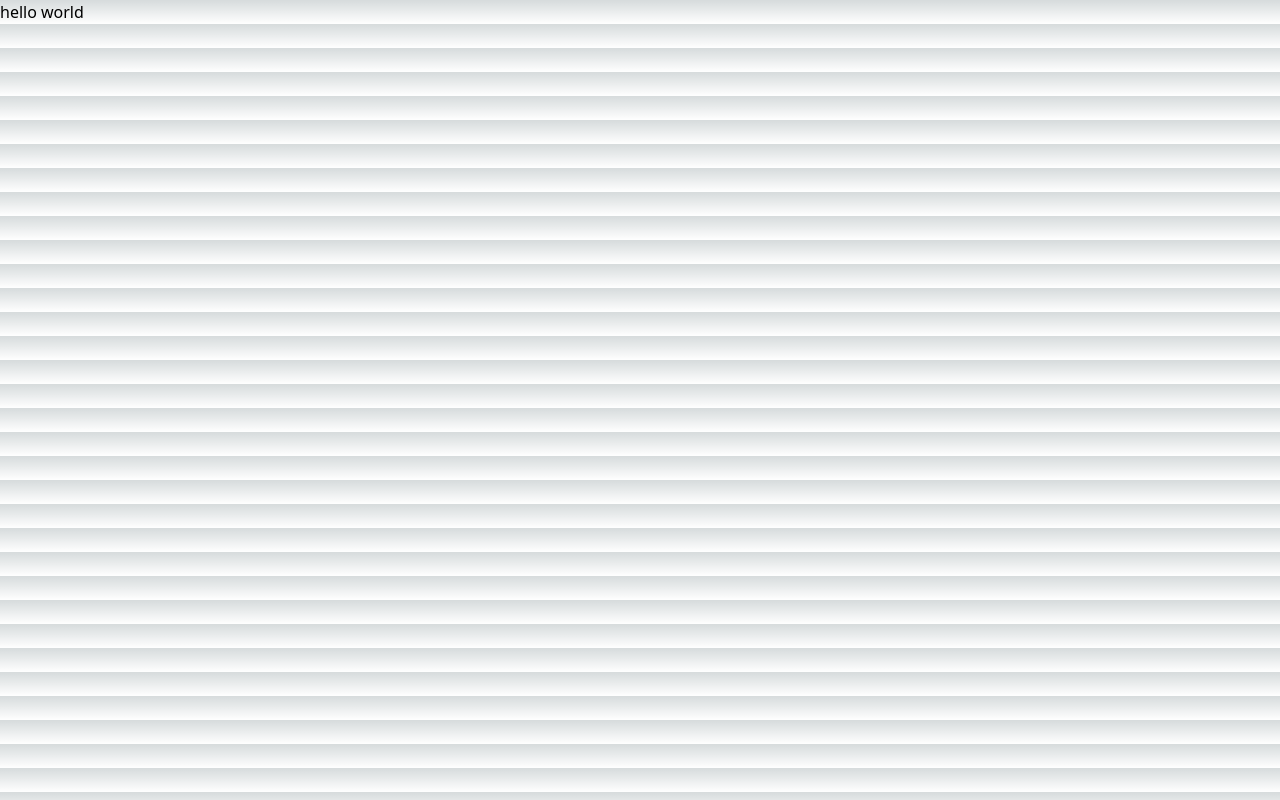
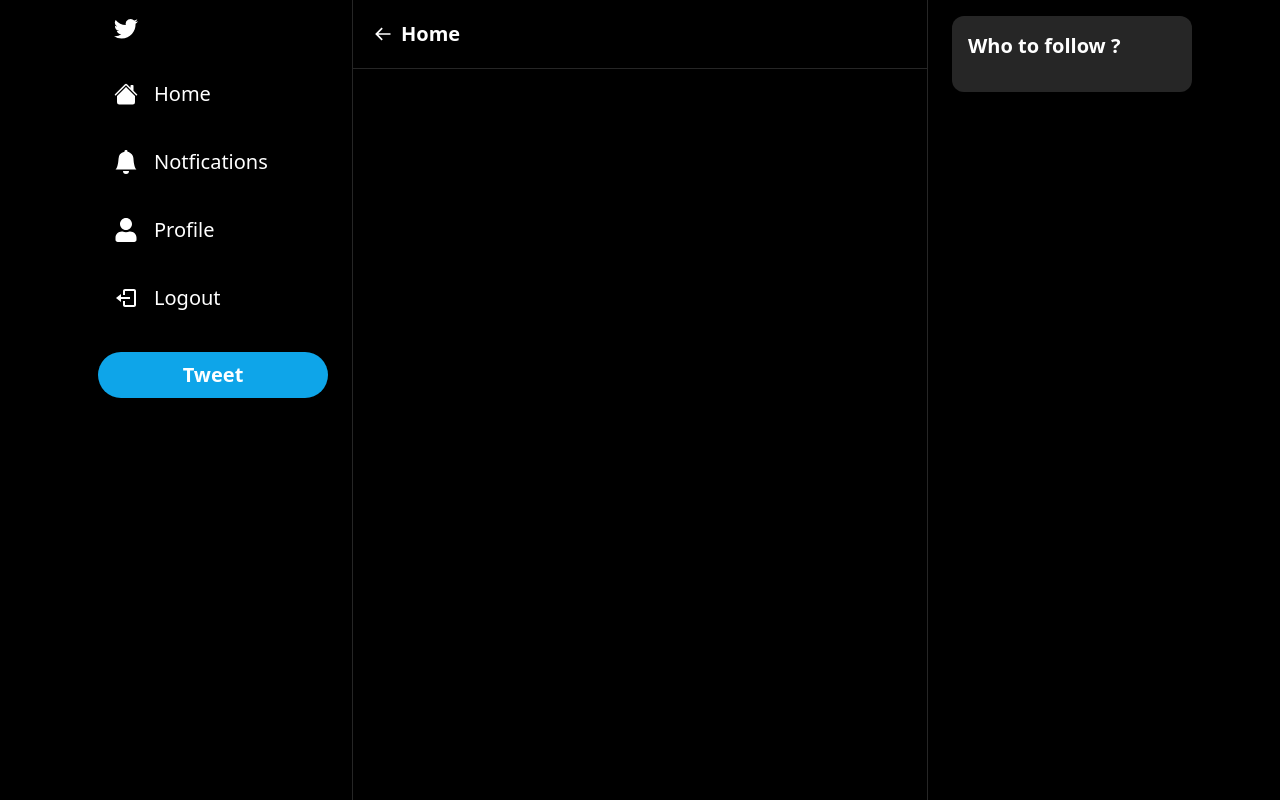
Before and after one commit to AlirezaOzar/plitter-clone, a Next.js app: page / in a window 1280 px wide. Built offline with nearby package versions, Linux system fonts and the light colour scheme.

Commit message:
side bar component is done

```diff
--- /dev/null
+++ b/components/Header.tsx
@@ -0,0 +1,29 @@
+import { useRouter } from "next/router";
+import React, { useCallback } from "react";
+import { BiArrowBack } from "react-icons/bi";
+
+interface HeaderProps {
+  label: string;
+  showBackArrow?: boolean;
+}
+
+const Header: React.FC<HeaderProps> = ({ label, showBackArrow }) => {
+  const router = useRouter();
+
+  const handelBack = useCallback(() => {
+    router.back();
+  }, [router]);
+
+  return (
+  <div className="border-b-[1px] border-neutral-800 p-5">
+     <div className="flex flex-row items-center gap-2">
+        {
+          showBackArrow && <BiArrowBack onClick={handelBack} color="white" size={20} className="cursor-pointer hover:opacity-70 transition"/>
+        }
+        <h1 className="text-white text-xl font-semibold">{label}</h1>
+     </div>
+  </div>
+  );
+};
+
+export default Header;
--- /dev/null
+++ b/components/Layout.tsx
@@ -0,0 +1,30 @@
+import React from "react";
+import Sibar from "./layout/Sidbar";
+import FollowBar from "./layout/FollowBar";
+
+interface LayoutProps {
+    children: React.ReactNode;
+}
+
+const Layout: React.FC<LayoutProps> = ({children}) => {
+    return (
+        <div className="h-screen bg-black">
+         <div className="container h-full mx-auto xl:px-30 max-w-6xl">
+           <div className="grid grid-cols-4 h-full">
+            <Sibar/>
+             <div className="
+              col-span-3
+              lg:col-span-2
+              border-x-[1px]
+            border-neutral-800
+             ">
+               {children}
+             </div>
+             <FollowBar/>
+           </div>
+          </div>
+        </div>
+     );
+}
+
+export default Layout;
--- /dev/null
+++ b/components/layout/FollowBar.tsx
@@ -0,0 +1,14 @@
+const FollowBar = () => {
+  return (
+    <div className="px-6 py-4 hidden lg:block">
+      <div className="bg-neutral-800 rounded-xl p-4">
+        <h2 className="text-white text-xl font-semibold">Who to follow ? </h2>
+        <div className="flex flex-col gap-6 mt-4">
+         {/* Todo user list */}
+        </div>
+      </div>
+    </div>
+  );
+};
+
+export default FollowBar;
--- /dev/null
+++ b/components/layout/Sidbar.tsx
@@ -0,0 +1,47 @@
+import { BsHouseFill, BsBellFill } from "react-icons/bs";
+import { FaUser } from "react-icons/fa";
+import SidebarLogo from "./SidebarLogo";
+import SidebarItem from "./SidebarItem";
+import {BiLogOut} from "react-icons/bi";
+import SidebarTwitteButton from "./SidebarTwitteButton";
+
+const Sibar = () => {
+  const items = [
+    {
+      label: "Home",
+      href: "/",
+      icon: BsHouseFill,
+    },
+    {
+      label: "Notfications",
+      href: "/notfications",
+      icon: BsBellFill,
+    },
+    {
+      label: "Profile",
+      href: "/users/123",
+      icon: FaUser,
+    },
+  ];
+  return (
+    <div className="col-span-1 h-full pr-4 md:pr-6">
+      <div className="flex flex-col items-end">
+        <div className="space-y-2 lg:w-[230px]">
+          <SidebarLogo />
+          {items.map((item) => (
+            <SidebarItem
+              key={item.href}
+              href={item.href}
+              label={item.label}
+              icon={item.icon}
+            />
+          ))}
+          <SidebarItem onClick={() => {}} icon={BiLogOut} label="Logout"/>
+          <SidebarTwitteButton/>
+        </div>
+      </div>
+    </div>
+  );
+};
+
+export default Sibar;
--- /dev/null
+++ b/components/layout/SidebarItem.tsx
@@ -0,0 +1,51 @@
+import React from "react";
+import { IconType } from "react-icons";
+
+interface SidebarItemProps {
+  label: string;
+  href?: string;
+  icon: IconType;
+  onClick: () => void;
+}
+
+const SidebarItem: React.FC<SidebarItemProps> = ({
+  label,
+  href,
+  icon: Icon,
+  onClick,
+}) => {
+  return (
+    <div className="flex flex-row items-center">
+      <div
+        className="
+            relative
+            rounded-full
+            fdfd
+            h-14
+            w-14
+            flex
+            items-center
+            justify-center
+            hover:bg-slate-300
+            hover:bg-opacity-10 cursor-pointer lg:hidden
+            "
+      >
+        <Icon size={25} color="white" />
+      </div>
+      <div
+        className="
+          relative
+          hidden
+          lg:flex
+          gap-4 p-4 rounded-full
+         hover:bg-slate-400  hover:bg-opacity-10 cursor-pointer items-center
+       "
+      >
+        <Icon size={24} color="white" />
+        <p className="hidden lg:block text-white text-xl">{label}</p>
+      </div>
+    </div>
+  );
+};
+
+export default SidebarItem;
--- /dev/null
+++ b/components/layout/SidebarLogo.tsx
@@ -0,0 +1,22 @@
+import { useRouter } from "next/router";
+import { BsTwitter } from "react-icons/bs";
+
+const SidebarLogo = () => {
+  const router = useRouter();
+
+  return (
+    <div
+      onClick={() => router.push("/")}
+      className="rounded-full
+          w-14 h-14
+          p-4 flex items-center
+          justify-center hover:bg-blue-300
+          hover:bg-opacity-10
+          cursor-pointer transition"
+    >
+      <BsTwitter size={28} color="white" />
+    </div>
+  );
+};
+
+export default SidebarLogo;
--- /dev/null
+++ b/components/layout/SidebarTwitteButton.tsx
@@ -0,0 +1,32 @@
+import { useRouter } from "next/router";
+import { FaFeather } from "react-icons/fa";
+const SidebarTwitteButton = () => {
+  const router = useRouter();
+  return (
+    <div onClick={() => router.push("/")}>
+      <div
+        className="
+         mt-6 lg:hidden rounded-full
+         h-14 w-14 flex items-center
+         justify-center bg-sky-500
+         hover:bg-opacity-80
+         transition cursor-pointer"
+      >
+        <FaFeather size={24} color="white" />
+      </div>
+      <div
+        className="
+        mt-6 hidden
+        lg:block px-4
+        py-2 rounded-full
+        bg-sky-500
+        hover:bg-opacity-50
+        cursor-pointer transition"
+      >
+        <p className=" hidden lg:block text-center font-semibold text-white text-[20px]">Tweet</p>
+      </div>
+    </div>
+  );
+};
+
+export default SidebarTwitteButton;
--- a/pages/_app.tsx
+++ b/pages/_app.tsx
@@ -1,6 +1,11 @@
+import Layout from '@/components/Layout'
 import '@/styles/globals.css'
 import type { AppProps } from 'next/app'
 
 export default function App({ Component, pageProps }: AppProps) {
-  return <Component {...pageProps} />
+  return (
+  <Layout>
+    <Component {...pageProps}/>
+  </Layout>
+  )
 }
--- a/pages/index.tsx
+++ b/pages/index.tsx
@@ -1,9 +1,9 @@
-
+import Header from "@/components/Header";
 
 export default function Home() {
   return (
-   <div>
-     hello world
-   </div>
-  )
+    <>
+      <Header showBackArrow label="Home"/>
+    </>
+  );
 }
--- a/styles/globals.css
+++ b/styles/globals.css
@@ -2,26 +2,10 @@
 @tailwind components;
 @tailwind utilities;
 
-:root {
-  --foreground-rgb: 0, 0, 0;
-  --background-start-rgb: 214, 219, 220;
-  --background-end-rgb: 255, 255, 255;
+:root{
+    @apply h-full bg-black
 }
 
-@media (prefers-color-scheme: dark) {
-  :root {
-    --foreground-rgb: 255, 255, 255;
-    --background-start-rgb: 0, 0, 0;
-    --background-end-rgb: 0, 0, 0;
-  }
+body{
+    @apply h-full bg-black
 }
-
-body {
-  color: rgb(var(--foreground-rgb));
-  background: linear-gradient(
-      to bottom,
-      transparent,
-      rgb(var(--background-end-rgb))
-    )
-    rgb(var(--background-start-rgb));
-}
```
